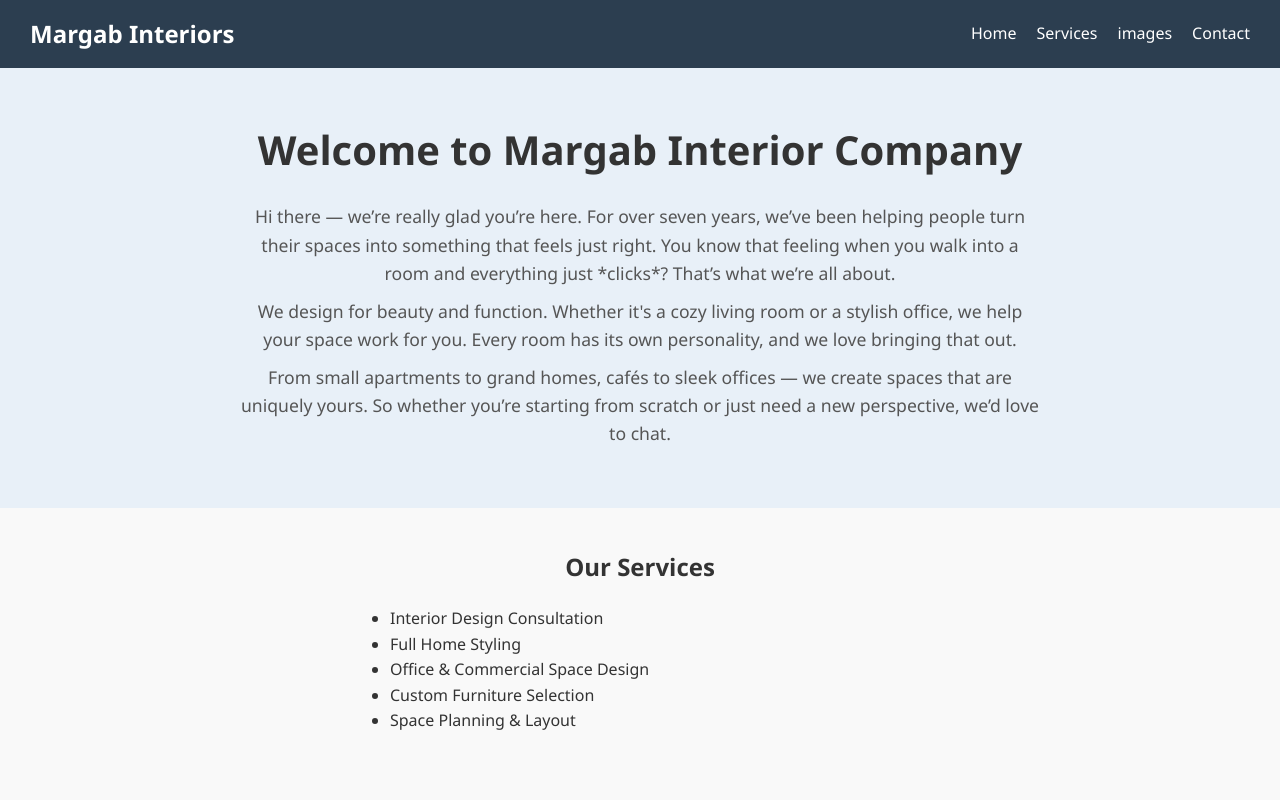
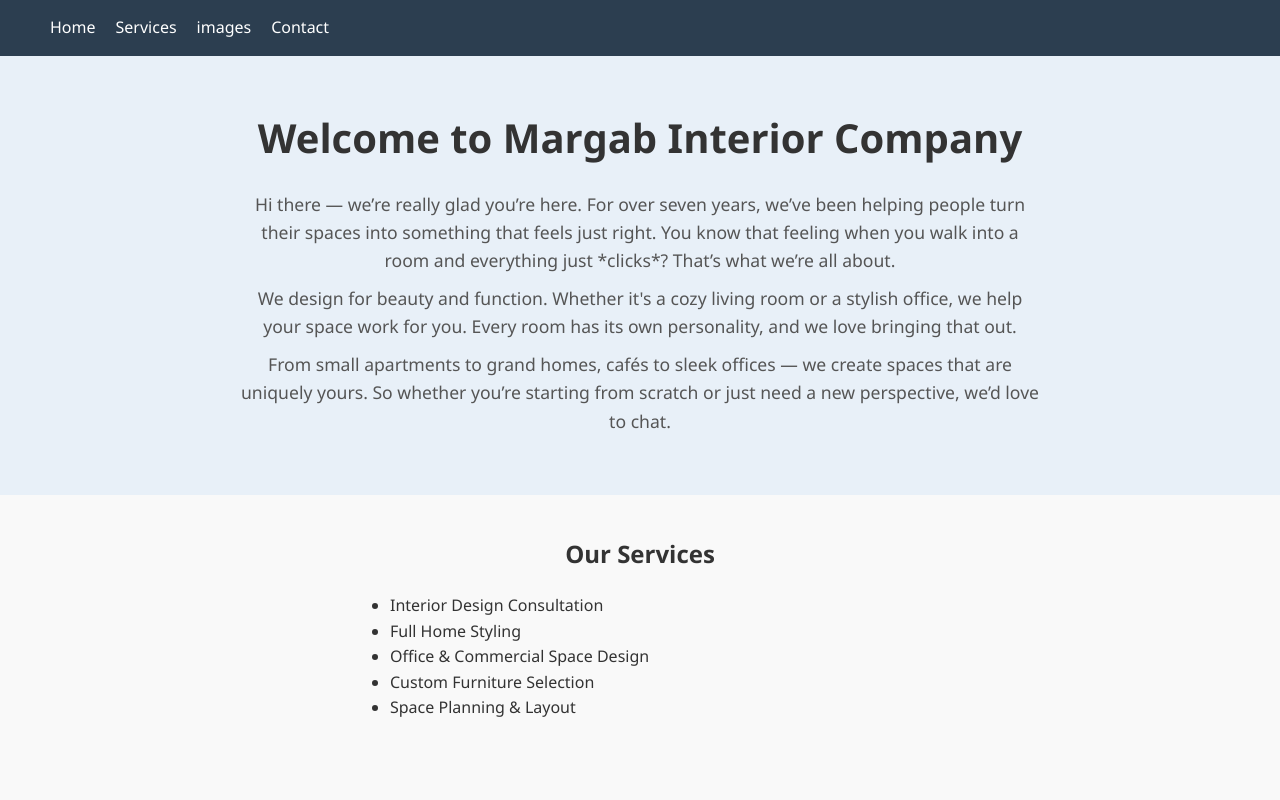
Before and after one commit to EmmaMike1/EhiDesignwebsite, a plain HTML site: page index.html/index.html in a window 1280 px wide. Shown: the top 800 px of the page. Drawn offline with Linux system fonts and the light colour scheme.

Commit message:
Update index.html

```diff
--- a/index.html/index.html
+++ b/index.html/index.html
@@ -10,7 +10,7 @@
 
   <!-- Navigation -->
   <nav>
-    <div class="logo">Margab Interiors</div>
+    <!--<div class="logo">Margab Interiors</div> -->
     <ul>
       <li><a href="#">Home</a></li>
       <li><a href="#services">Services</a></li>
```
